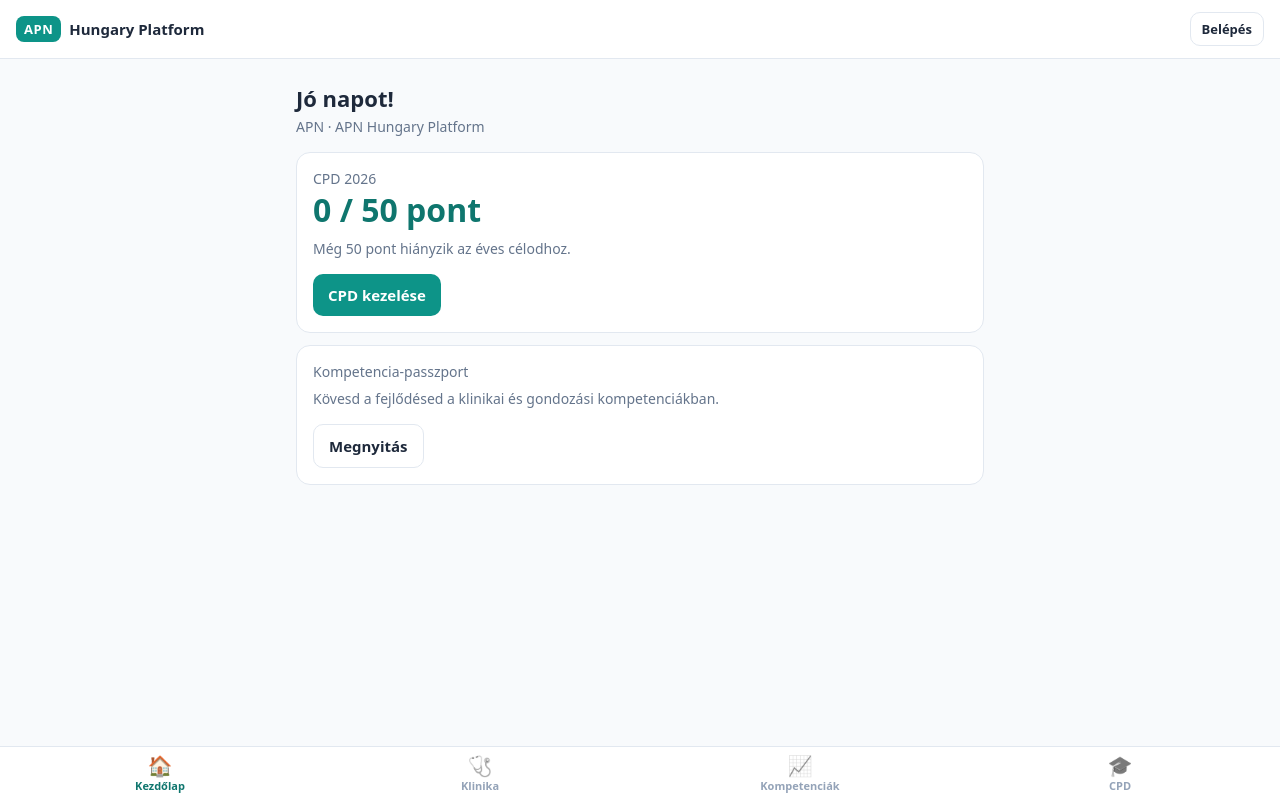
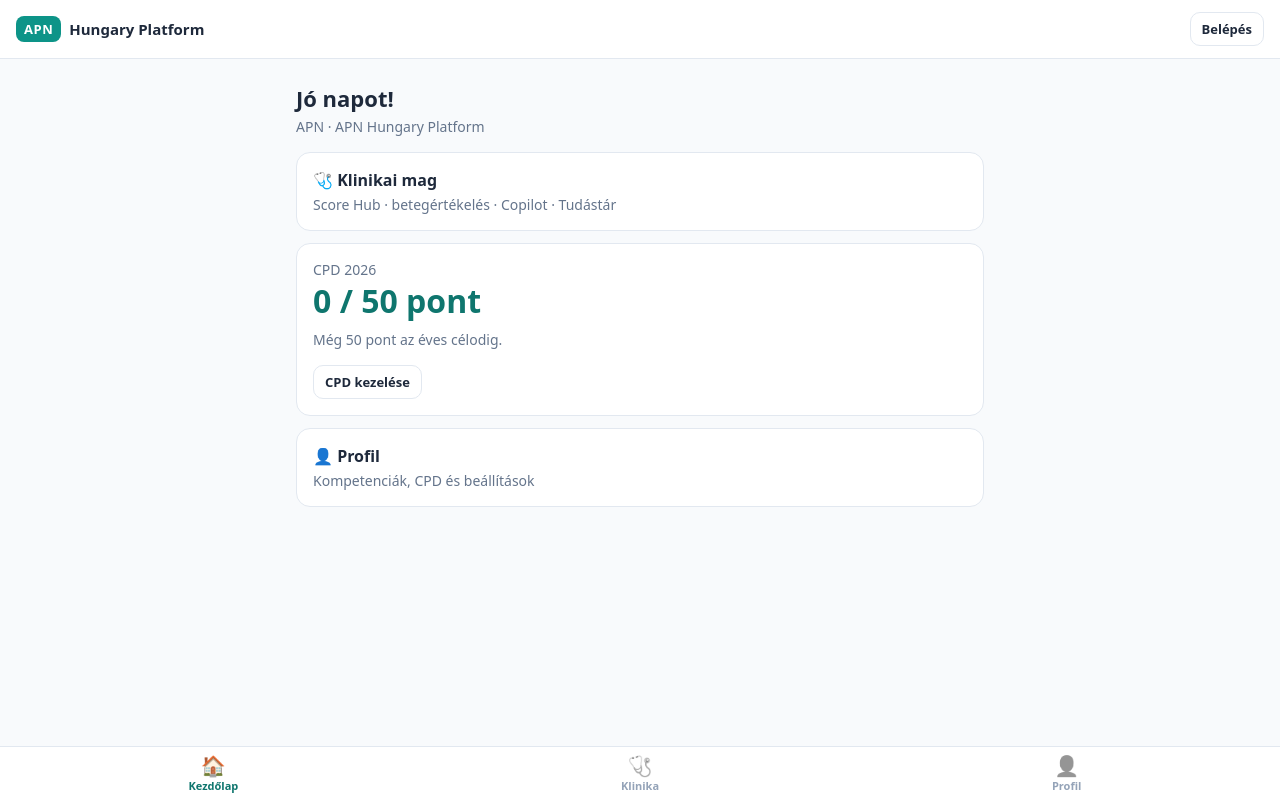
Before and after one commit to lpkvts/apnplatform, a Next.js app: page / in a window 1280 px wide. Built offline with nearby package versions, Linux system fonts and the light colour scheme; no server answers; the database is empty.

Commit message:
Add files via upload

```diff
--- a/app/cpd/page.tsx
+++ b/app/cpd/page.tsx
@@ -1,3 +1,4 @@
+import Link from 'next/link'
 import { createClient } from '@/lib/supabase/server'
 import { addCpdEntry } from './actions'
 import type { CpdEntry } from '@/lib/types'
@@ -24,6 +25,7 @@ export default async function CpdPage() {
 
   return (
     <>
+      <Link className="sh-back" href="/profil">‹ Profil</Link>
       <h1 className="h1">Szakmai fejlődésem (CPD)</h1>
       <p className="sub">
         {year} · {total} / {target} pont
--- a/app/globals.css
+++ b/app/globals.css
@@ -164,3 +164,8 @@ body {
 .cms-badge.s-review { background: #fffbeb; color: #92400e; }
 .cms-badge.s-published { background: #ecfdf5; color: #047857; }
 .cms-badge.s-expired { background: #fef2f2; color: #b91c1c; }
+
+/* ===== Profil ===== */
+.prof-head { display: flex; align-items: center; gap: 12px; }
+.prof-av { width: 48px; height: 48px; border-radius: 14px; background: var(--teal); color: #fff; font-weight: 800; font-size: 20px; display: flex; align-items: center; justify-content: center; flex: 0 0 auto; }
+.prof-name { font-weight: 700; font-size: 16px; }
--- a/app/kompetenciak/page.tsx
+++ b/app/kompetenciak/page.tsx
@@ -1,3 +1,4 @@
+import Link from 'next/link'
 import { createClient } from '@/lib/supabase/server'
 import { ProgressBar } from '@/components/progress-bar'
 import type { Competency, CompetencyProgress } from '@/lib/types'
@@ -28,6 +29,7 @@ export default async function KompetenciakPage() {
 
   return (
     <>
+      <Link className="sh-back" href="/profil">‹ Profil</Link>
       <h1 className="h1">Kompetencia-passzport</h1>
       <p className="sub">A klinikai és gondozási kompetenciáid aktuális szintje.</p>
 
--- a/app/page.tsx
+++ b/app/page.tsx
@@ -1,33 +1,19 @@
 import Link from 'next/link'
 import { createClient } from '@/lib/supabase/server'
-import { currentRole, isStaff } from '@/lib/roles'
 import type { Profile, CpdEntry } from '@/lib/types'
 
 export default async function DashboardPage() {
   const supabase = await createClient()
-  const {
-    data: { user },
-  } = await supabase.auth.getUser()
+  const { data: { user } } = await supabase.auth.getUser()
 
   const { data: profile } = await supabase
-    .from('profiles')
-    .select('*')
-    .eq('id', user?.id ?? '')
-    .single<Profile>()
+    .from('profiles').select('*').eq('id', user?.id ?? '').single<Profile>()
 
-  const { role } = await currentRole()
   const year = new Date().getFullYear()
   const { data: entries } = await supabase
-    .from('cpd_entries')
-    .select('points')
-    .eq('activity_year', year)
-    .returns<Pick<CpdEntry, 'points'>[]>()
-
+    .from('cpd_entries').select('points').eq('activity_year', year).returns<Pick<CpdEntry, 'points'>[]>()
   const { data: goal } = await supabase
-    .from('cpd_goals')
-    .select('target_points')
-    .eq('year', year)
-    .maybeSingle<{ target_points: number }>()
+    .from('cpd_goals').select('target_points').eq('year', year).maybeSingle<{ target_points: number }>()
 
   const total = (entries ?? []).reduce((s, e) => s + Number(e.points), 0)
   const target = goal?.target_points ?? 50
@@ -35,45 +21,26 @@ export default async function DashboardPage() {
   return (
     <>
       <h1 className="h1">Jó napot{profile?.full_name ? `, ${profile.full_name}` : ''}!</h1>
-      <p className="sub">
-        {profile?.specialty || 'APN'} · APN Hungary Platform
-      </p>
+      <p className="sub">{profile?.specialty || 'APN'} · APN Hungary Platform</p>
+
+      <Link className="card klink" href="/klinika">
+        <div className="klink-t">🩺 Klinikai mag</div>
+        <div className="sub" style={{ margin: '4px 0 0' }}>Score Hub · betegértékelés · Copilot · Tudástár</div>
+      </Link>
 
       <div className="card">
-        <div className="sub" style={{ margin: 0 }}>
-          CPD {year}
-        </div>
-        <div className="stat">
-          {total} / {target} pont
-        </div>
+        <div className="sub" style={{ margin: 0 }}>CPD {year}</div>
+        <div className="stat">{total} / {target} pont</div>
         <p className="sub" style={{ marginTop: 8 }}>
-          {total >= target
-            ? 'Elérted az éves célodat.'
-            : `Még ${Math.max(0, target - total)} pont hiányzik az éves célodhoz.`}
+          {total >= target ? 'Elérted az éves célodat.' : `Még ${Math.max(0, target - total)} pont az éves célodig.`}
         </p>
-        <Link className="btn" href="/cpd">
-          CPD kezelése
-        </Link>
+        <Link className="btn ghost sm" href="/cpd">CPD kezelése</Link>
       </div>
 
-      <div className="card">
-        <div className="sub" style={{ margin: 0 }}>
-          Kompetencia-passzport
-        </div>
-        <p className="sub" style={{ marginTop: 8 }}>
-          Kövesd a fejlődésed a klinikai és gondozási kompetenciákban.
-        </p>
-        <Link className="btn ghost" href="/kompetenciak">
-          Megnyitás
-        </Link>
-      </div>
-
-      {isStaff(role) && (
-        <Link className="card klink" href="/cms">
-          <div className="klink-t">🛠️ Tartalomkezelés (CMS)</div>
-          <div className="sub" style={{ margin: '4px 0 0' }}>Irányelvek — piszkozat → lektorálás → publikálás</div>
-        </Link>
-      )}
+      <Link className="card klink" href="/profil">
+        <div className="klink-t">👤 Profil</div>
+        <div className="sub" style={{ margin: '4px 0 0' }}>Kompetenciák, CPD és beállítások</div>
+      </Link>
     </>
   )
 }
--- a/components/bottom-nav.tsx
+++ b/components/bottom-nav.tsx
@@ -6,9 +6,11 @@ import { usePathname } from 'next/navigation'
 const TABS = [
   { href: '/', label: 'Kezdőlap', icon: '🏠' },
   { href: '/klinika', label: 'Klinika', icon: '🩺' },
-  { href: '/kompetenciak', label: 'Kompetenciák', icon: '📈' },
-  { href: '/cpd', label: 'CPD', icon: '🎓' },
+  { href: '/profil', label: 'Profil', icon: '👤' },
 ]
+
+// A Profil fül alá tartozó útvonalak (aktív állapothoz)
+const PROFILE_PATHS = ['/profil', '/kompetenciak', '/cpd', '/cms']
 
 export function BottomNav() {
   const path = usePathname()
@@ -16,7 +18,10 @@ export function BottomNav() {
   return (
     <nav className="bottomnav">
       {TABS.map((t) => {
-        const active = t.href === '/' ? path === '/' : path.startsWith(t.href)
+        let active: boolean
+        if (t.href === '/') active = path === '/'
+        else if (t.href === '/profil') active = PROFILE_PATHS.some((p) => path.startsWith(p))
+        else active = path.startsWith(t.href)
         return (
           <Link key={t.href} href={t.href} className={active ? 'bn active' : 'bn'}>
             <span className="bn-i">{t.icon}</span>
--- a/components/nav.tsx
+++ b/components/nav.tsx
@@ -1,20 +1,9 @@
+import Link from 'next/link'
 import { createClient } from '@/lib/supabase/server'
-import { redirect } from 'next/navigation'
-import Link from 'next/link'
-
-async function signOut() {
-  'use server'
-  const supabase = await createClient()
-  await supabase.auth.signOut()
-  redirect('/login')
-}
 
 export async function Nav() {
   const supabase = await createClient()
-  const {
-    data: { user },
-  } = await supabase.auth.getUser()
-
+  const { data: { user } } = await supabase.auth.getUser()
   return (
     <header className="topbar">
       <Link href="/" className="brand">
@@ -22,17 +11,7 @@ export async function Nav() {
         <span className="brand-txt">Hungary Platform</span>
       </Link>
       <span className="spacer" />
-      {user ? (
-        <form action={signOut}>
-          <button className="btn ghost sm" type="submit">
-            Kilépés
-          </button>
-        </form>
-      ) : (
-        <Link href="/login" className="btn ghost sm">
-          Belépés
-        </Link>
-      )}
+      {!user && <Link href="/login" className="btn ghost sm">Belépés</Link>}
     </header>
   )
 }
```
Also changed, not shown: app/profil/page.tsx (added, +77 -0 lines), 1 other file (tests, documents, lock files or other folders).
